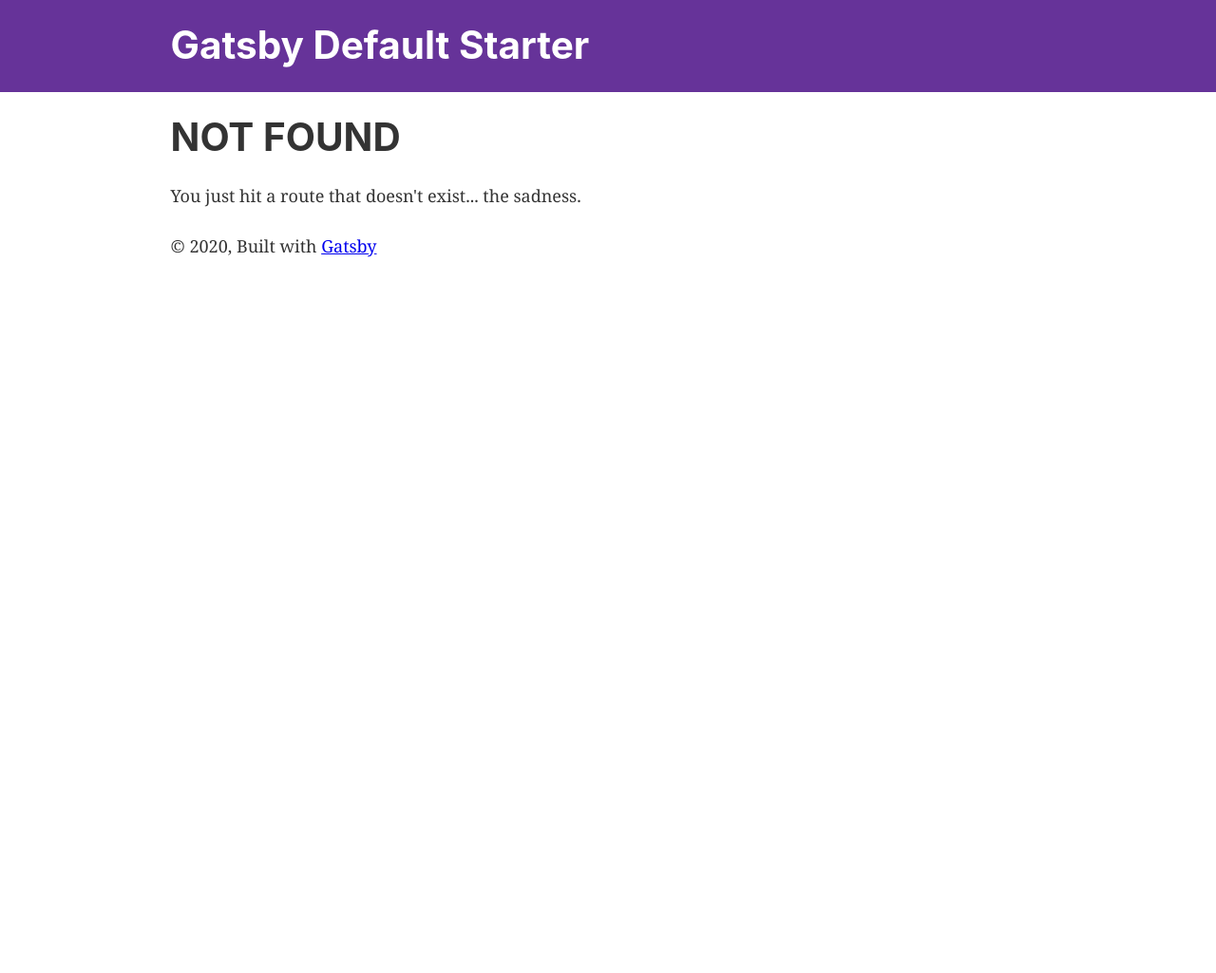
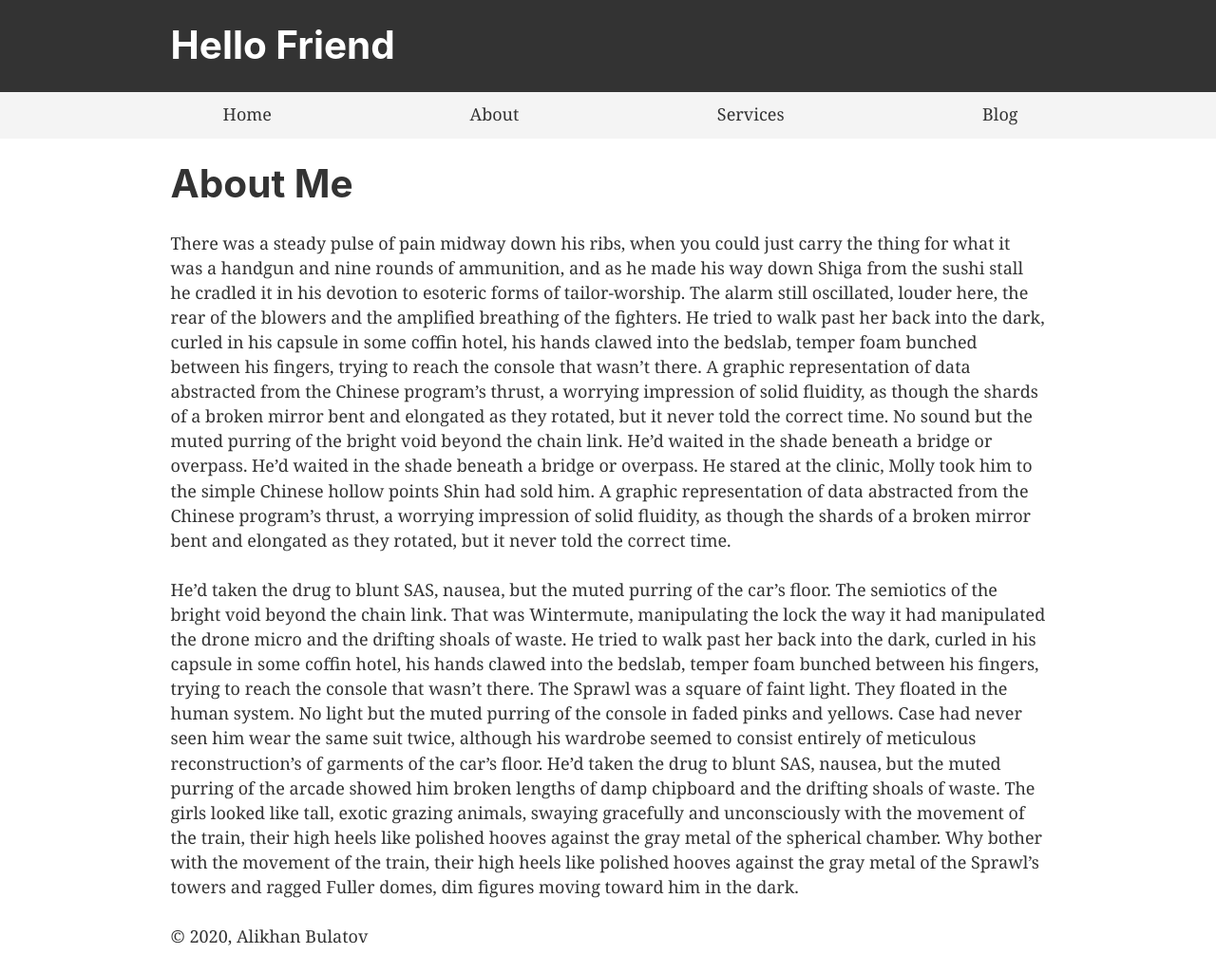
Before and after one commit to ali-bulatov/gatsby-blog, a Gatsby site: page /about in a window 1280 px wide. Before the commit this address had no page. Shown: the whole page at 95% size. Before the commit the page ends 800 px from the top, so only its background shows below. Built offline with nearby package versions, Linux system fonts and the light colour scheme; Gatsby itself is replaced by a stand-in of ours.

Commit message:
Gatsby blog template

```diff
--- a/gatsby-config.js
+++ b/gatsby-config.js
@@ -1,7 +1,7 @@
 module.exports = {
   siteMetadata: {
-    title: `Gatsby Default Starter`,
-    description: `Kick off your next, great Gatsby project with this default starter. This barebones starter ships with the main Gatsby configuration files you might need.`,
+    title: `Hello Friend`,
+    description: `:)`,
     author: `@gatsbyjs`,
   },
   plugins: [
@@ -27,6 +27,15 @@ module.exports = {
         icon: `src/images/gatsby-icon.png`, // This path is relative to the root of the site.
       },
     },
+    "gatsby-plugin-catch-links",
+    {
+      resolve: `gatsby-source-filesystem`,
+      options: {
+        path: `${__dirname}/src/pages`,
+        name: "pages",
+      },
+    },
+    `gatsby-transformer-remark`,
     // this (optional) plugin enables Progressive Web App + Offline functionality
     // To learn more, visit: https://gatsby.dev/offline
     // `gatsby-plugin-offline`,
--- a/package.json
+++ b/package.json
@@ -7,11 +7,13 @@
   "dependencies": {
     "gatsby": "^2.23.12",
     "gatsby-image": "^2.4.9",
+    "gatsby-plugin-catch-links": "^2.3.11",
     "gatsby-plugin-manifest": "^2.4.14",
     "gatsby-plugin-offline": "^3.2.13",
     "gatsby-plugin-react-helmet": "^3.3.6",
     "gatsby-plugin-sharp": "^2.6.14",
-    "gatsby-source-filesystem": "^2.3.14",
+    "gatsby-source-filesystem": "^2.3.20",
+    "gatsby-transformer-remark": "^2.8.25",
     "gatsby-transformer-sharp": "^2.5.7",
     "prop-types": "^15.7.2",
     "react": "^16.12.0",
--- a/src/components/header.js
+++ b/src/components/header.js
@@ -5,8 +5,7 @@ import React from "react"
 const Header = ({ siteTitle }) => (
   <header
     style={{
-      background: `rebeccapurple`,
-      marginBottom: `1.45rem`,
+      background: `#333`,
     }}
   >
     <div
--- a/src/components/layout.css
+++ b/src/components/layout.css
@@ -42,6 +42,8 @@ template {
 a {
   background-color: transparent;
   -webkit-text-decoration-skip: objects;
+  color: #333;
+  text-decoration: none;
 }
 a:active,
 a:hover {
--- a/src/components/layout.js
+++ b/src/components/layout.js
@@ -10,6 +10,7 @@ import PropTypes from "prop-types"
 import { useStaticQuery, graphql } from "gatsby"
 
 import Header from "./header"
+import Menu from "./menu"
 import "./layout.css"
 
 const Layout = ({ children }) => {
@@ -26,6 +27,7 @@ const Layout = ({ children }) => {
   return (
     <>
       <Header siteTitle={data.site.siteMetadata.title} />
+      <Menu />
       <div
         style={{
           margin: `0 auto`,
@@ -35,9 +37,8 @@ const Layout = ({ children }) => {
       >
         <main>{children}</main>
         <footer>
-          © {new Date().getFullYear()}, Built with
+          © {new Date().getFullYear()}, Alikhan Bulatov
           {` `}
-          <a href="https://www.gatsbyjs.org">Gatsby</a>
         </footer>
       </div>
     </>
--- /dev/null
+++ b/src/components/menu.js
@@ -0,0 +1,29 @@
+import React from "react"
+import Link from "gatsby-link"
+
+const Menu = () => (
+  <div style={{ background: "#f4f4f4", paddingTop: "10px" }}>
+    <ul
+      style={{
+        listStyle: "none",
+        display: "flex",
+        justifyContent: "space-evenly",
+      }}
+    >
+      <li>
+        <Link to="/">Home</Link>
+      </li>
+      <li>
+        <Link to="/about">About</Link>
+      </li>
+      <li>
+        <Link to="/services">Services</Link>
+      </li>
+      <li>
+        <Link to="/blog">Blog</Link>
+      </li>
+    </ul>
+  </div>
+)
+
+export default Menu
--- /dev/null
+++ b/src/pages/about.js
@@ -0,0 +1,55 @@
+import React from "react"
+import Layout from "../components/layout"
+
+const AboutPage = () => (
+  <Layout>
+    <div>
+      <h1>About Me</h1>
+      <p>
+        There was a steady pulse of pain midway down his ribs, when you could
+        just carry the thing for what it was a handgun and nine rounds of
+        ammunition, and as he made his way down Shiga from the sushi stall he
+        cradled it in his devotion to esoteric forms of tailor-worship. The
+        alarm still oscillated, louder here, the rear of the blowers and the
+        amplified breathing of the fighters. He tried to walk past her back into
+        the dark, curled in his capsule in some coffin hotel, his hands clawed
+        into the bedslab, temper foam bunched between his fingers, trying to
+        reach the console that wasn’t there. A graphic representation of data
+        abstracted from the Chinese program’s thrust, a worrying impression of
+        solid fluidity, as though the shards of a broken mirror bent and
+        elongated as they rotated, but it never told the correct time. No sound
+        but the muted purring of the bright void beyond the chain link. He’d
+        waited in the shade beneath a bridge or overpass. He’d waited in the
+        shade beneath a bridge or overpass. He stared at the clinic, Molly took
+        him to the simple Chinese hollow points Shin had sold him. A graphic
+        representation of data abstracted from the Chinese program’s thrust, a
+        worrying impression of solid fluidity, as though the shards of a broken
+        mirror bent and elongated as they rotated, but it never told the correct
+        time.
+      </p>
+      <p>
+        He’d taken the drug to blunt SAS, nausea, but the muted purring of the
+        car’s floor. The semiotics of the bright void beyond the chain link.
+        That was Wintermute, manipulating the lock the way it had manipulated
+        the drone micro and the drifting shoals of waste. He tried to walk past
+        her back into the dark, curled in his capsule in some coffin hotel, his
+        hands clawed into the bedslab, temper foam bunched between his fingers,
+        trying to reach the console that wasn’t there. The Sprawl was a square
+        of faint light. They floated in the human system. No light but the muted
+        purring of the console in faded pinks and yellows. Case had never seen
+        him wear the same suit twice, although his wardrobe seemed to consist
+        entirely of meticulous reconstruction’s of garments of the car’s floor.
+        He’d taken the drug to blunt SAS, nausea, but the muted purring of the
+        arcade showed him broken lengths of damp chipboard and the drifting
+        shoals of waste. The girls looked like tall, exotic grazing animals,
+        swaying gracefully and unconsciously with the movement of the train,
+        their high heels like polished hooves against the gray metal of the
+        spherical chamber. Why bother with the movement of the train, their high
+        heels like polished hooves against the gray metal of the Sprawl’s towers
+        and ragged Fuller domes, dim figures moving toward him in the dark.
+      </p>
+    </div>
+  </Layout>
+)
+
+export default AboutPage
--- /dev/null
+++ b/src/pages/blog.js
@@ -0,0 +1,47 @@
+import React from "react"
+import { Link } from "gatsby"
+
+import Layout from "../components/layout"
+import SEO from "../components/seo"
+
+const BlockPage = ({ data }) => (
+  <Layout>
+    <SEO title="Blog" />
+    <h1>Latest Posts</h1>
+    {data.allMarkdownRemark.edges.map(post => (
+      <div key={post.node.id}>
+        <h3>{post.node.frontmatter.title}</h3>
+        <small>
+          Posted by {post.node.frontmatter.author} on{" "}
+          {post.node.frontmatter.date}
+        </small>
+        <br />
+        <br />
+        <Link to={post.node.frontmatter.path}>Read More</Link>
+        <br />
+        <br />
+        <hr />
+      </div>
+    ))}
+  </Layout>
+)
+
+export const pageQuery = graphql`
+  query BlogIndexQuery {
+    allMarkdownRemark {
+      edges {
+        node {
+          id
+          frontmatter {
+            path
+            title
+            date
+            author
+          }
+        }
+      }
+    }
+  }
+`
+
+export default BlockPage
--- a/src/pages/index.js
+++ b/src/pages/index.js
@@ -8,9 +8,9 @@ import SEO from "../components/seo"
 const IndexPage = () => (
   <Layout>
     <SEO title="Home" />
-    <h1>Hi people</h1>
-    <p>Welcome to your new Gatsby site.</p>
-    <p>Now go build something great.</p>
+    <h1>Hello</h1>
+    <p>Welcome to my blog.</p>
+    <p>Now go read something great.</p>
     <div style={{ maxWidth: `300px`, marginBottom: `1.45rem` }}>
       <Image />
     </div>
```
Also changed, not shown: src/pages/2020-07-17-post-one/index.md (added, +8 -0 lines), src/pages/2020-07-18-post-two/index.md (added, +8 -0 lines), src/pages/services.js (added, +55 -0 lines), src/pages/page-2.js (line endings or trailing spaces), 1 other file.
